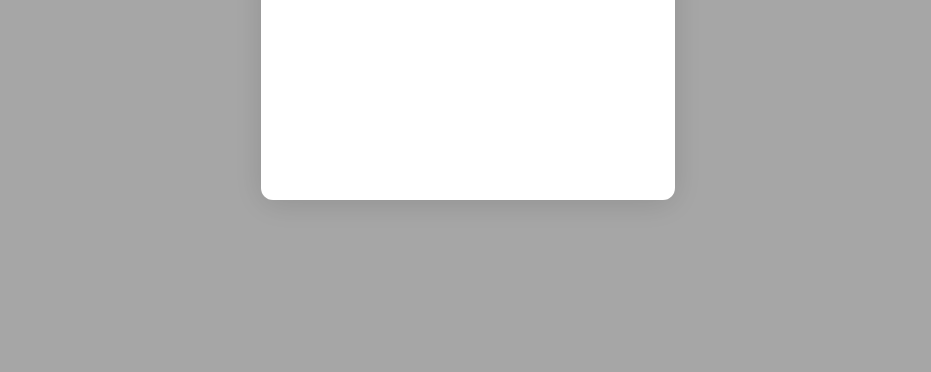
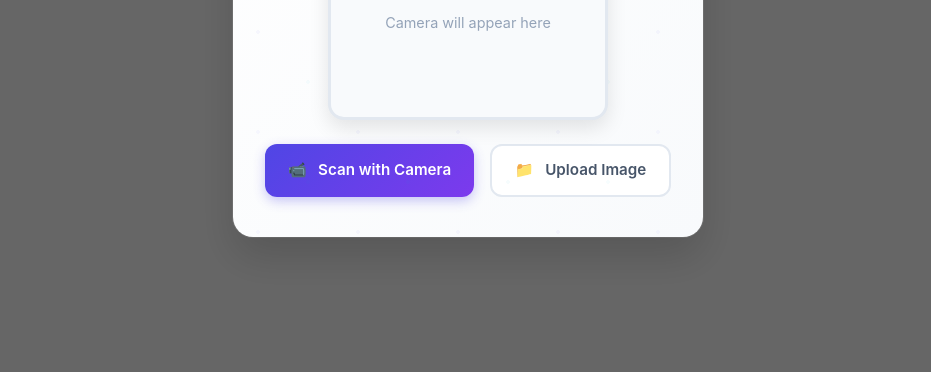
Before and after one commit to datastorage321/datastorage321.github.io, a plain HTML site: page index.html in a window 1280 px wide. Shown: the part 428-800 px from the top of the page, without its empty margins (172-1103 px from the left). Drawn offline with nearby package versions, Linux system fonts and the light colour scheme.

Commit message:
Update index.html

```diff
--- a/index.html
+++ b/index.html
@@ -99,80 +99,282 @@
         return;
     }
 
-            // Create modal
+    // Create modal with enhanced styling
     const modal = document.createElement('div');
     modal.id = 'qr-creds-modal';
-            modal.style.position = 'fixed';
-            modal.style.top = '0';
-            modal.style.left = '0';
-            modal.style.width = '100vw';
-            modal.style.height = '100vh';
-            modal.style.background = 'rgba(0,0,0,0.35)';
-            modal.style.display = 'flex';
-            modal.style.alignItems = 'center';
-            modal.style.justifyContent = 'center';
-            modal.style.zIndex = '99999';
+    modal.style.cssText = `
+        position: fixed;
+        top: 0;
+        left: 0;
+        width: 100vw;
+        height: 100vh;
+        background: rgba(0, 0, 0, 0.6);
+        backdrop-filter: blur(8px);
+        display: flex;
+        align-items: center;
+        justify-content: center;
+        z-index: 99999;
+        opacity: 0;
+        transition: opacity 0.3s ease;
+        font-family: -apple-system, BlinkMacSystemFont, 'Segoe UI', Roboto, sans-serif;
+    `;
 
     const box = document.createElement('div');
-            box.style.background = '#fff';
-            box.style.padding = '2.5em 2em 2em 2em';
-            box.style.borderRadius = '12px';
-            box.style.boxShadow = '0 4px 32px rgba(0,0,0,0.13)';
-            box.style.minWidth = '340px';
-            box.style.textAlign = 'center';
+    box.style.cssText = `
+        background: linear-gradient(135deg, #ffffff 0%, #f8fafc 100%);
+        padding: 2.5em 2em;
+        border-radius: 20px;
+        box-shadow: 0 20px 40px rgba(0, 0, 0, 0.15), 0 0 0 1px rgba(255, 255, 255, 0.1);
+        min-width: 380px;
+        max-width: 90vw;
+        text-align: center;
+        transform: scale(0.9) translateY(20px);
+        transition: transform 0.3s ease;
+        position: relative;
+        overflow: hidden;
+    `;
+
+    // Add subtle animated background pattern
+    const bgPattern = document.createElement('div');
+    bgPattern.style.cssText = `
+        position: absolute;
+        top: 0;
+        left: 0;
+        right: 0;
+        bottom: 0;
+        opacity: 0.03;
+        background-image:
+            radial-gradient(circle at 25px 25px, #4f46e5 2px, transparent 2px),
+            radial-gradient(circle at 75px 75px, #06b6d4 2px, transparent 2px);
+        background-size: 100px 100px;
+        pointer-events: none;
+    `;
 
     const title = document.createElement('h2');
-            title.textContent = 'Scan or Upload QR for Credentials';
-            title.style.marginBottom = '1em';
-            title.style.fontWeight = '600';
-            title.style.fontSize = '1.3em';
+    title.textContent = 'Scan QR Code for Credentials';
+    title.style.cssText = `
+        margin: 0 0 0.5em 0;
+        font-weight: 700;
+        font-size: 1.5em;
+        background: linear-gradient(135deg, #1e293b, #475569);
+        -webkit-background-clip: text;
+        -webkit-text-fill-color: transparent;
+        background-clip: text;
+        color: #1e293b;
+    `;
+
+    const subtitle = document.createElement('p');
+    subtitle.textContent = 'Use your camera or upload an image to authenticate';
+    subtitle.style.cssText = `
+        margin: 0 0 1.5em 0;
+        color: #64748b;
+        font-size: 0.95em;
+        line-height: 1.4;
+    `;
 
     const errorMsg = document.createElement('div');
-            errorMsg.style.color = '#c00';
-            errorMsg.style.fontSize = '0.95em';
-            errorMsg.style.margin = '0.5em 0 0.5em 0';
-            errorMsg.style.display = 'none';
+    errorMsg.style.cssText = `
+        color: #dc2626;
+        background: #fef2f2;
+        border: 1px solid #fecaca;
+        border-radius: 8px;
+        padding: 0.75em 1em;
+        margin: 1em 0;
+        font-size: 0.9em;
+        display: none;
+        animation: shake 0.5s ease-in-out;
+    `;
 
-            // QR scanner container
+    // Add shake animation for errors
+    const style = document.createElement('style');
+    style.textContent = `
+        @keyframes shake {
+            0%, 100% { transform: translateX(0); }
+            25% { transform: translateX(-5px); }
+            75% { transform: translateX(5px); }
+        }
+        @keyframes pulse {
+            0%, 100% { opacity: 1; }
+            50% { opacity: 0.7; }
+        }
+        .scanning-indicator {
+            animation: pulse 2s infinite;
+        }
+    `;
+    document.head.appendChild(style);
+
+    // QR scanner container with improved styling
     const qrContainer = document.createElement('div');
     qrContainer.id = 'qr-reader';
-            qrContainer.style.margin = '1em auto';
-            qrContainer.style.width = '260px';
-            qrContainer.style.height = '260px';
+    qrContainer.style.cssText = `
+        margin: 1.5em auto;
+        width: 280px;
+        height: 280px;
+        border-radius: 16px;
+        overflow: hidden;
+        box-shadow: 0 8px 20px rgba(0, 0, 0, 0.1);
+        border: 3px solid #e2e8f0;
+        background: #f8fafc;
+        position: relative;
+        display: flex;
+        align-items: center;
+        justify-content: center;
+    `;
 
-            // Buttons
+    // Placeholder content for QR container
+    const qrPlaceholder = document.createElement('div');
+    qrPlaceholder.style.cssText = `
+        color: #94a3b8;
+        font-size: 0.9em;
+        text-align: center;
+        padding: 2em;
+        line-height: 1.5;
+    `;
+    qrPlaceholder.innerHTML = `
+        <div style="font-size: 3em; margin-bottom: 0.5em;">📷</div>
+        <div>Camera will appear here</div>
+    `;
+    qrContainer.appendChild(qrPlaceholder);
+
+    // Enhanced buttons
+    const buttonContainer = document.createElement('div');
+    buttonContainer.style.cssText = `
+        display: flex;
+        gap: 1em;
+        justify-content: center;
+        flex-wrap: wrap;
+        margin-top: 1.5em;
+    `;
+
     const webcamBtn = document.createElement('button');
-            webcamBtn.textContent = 'Scan with Webcam';
-            webcamBtn.className = 'btn primary';
-            webcamBtn.style.margin = '0.5em';
+    webcamBtn.innerHTML = `
+        <span style="margin-right: 0.5em;">📹</span>
+        Scan with Camera
+    `;
+    webcamBtn.style.cssText = `
+        background: linear-gradient(135deg, #4f46e5, #7c3aed);
+        color: white;
+        border: none;
+        padding: 0.875em 1.5em;
+        border-radius: 12px;
+        font-size: 0.95em;
+        font-weight: 600;
+        cursor: pointer;
+        transition: all 0.2s ease;
+        box-shadow: 0 4px 12px rgba(79, 70, 229, 0.3);
+        min-width: 140px;
+    `;
 
     const uploadBtn = document.createElement('button');
-            uploadBtn.textContent = 'Upload QR Image';
-            uploadBtn.className = 'btn secondary';
-            uploadBtn.style.margin = '0.5em';
+    uploadBtn.innerHTML = `
+        <span style="margin-right: 0.5em;">📁</span>
+        Upload Image
+    `;
+    uploadBtn.style.cssText = `
+        background: white;
+        color: #475569;
+        border: 2px solid #e2e8f0;
+        padding: 0.875em 1.5em;
+        border-radius: 12px;
+        font-size: 0.95em;
+        font-weight: 600;
+        cursor: pointer;
+        transition: all 0.2s ease;
+        min-width: 140px;
+    `;
+
+    // Add hover effects
+    webcamBtn.onmouseenter = () => {
+        webcamBtn.style.transform = 'translateY(-2px)';
+        webcamBtn.style.boxShadow = '0 6px 16px rgba(79, 70, 229, 0.4)';
+    };
+    webcamBtn.onmouseleave = () => {
+        webcamBtn.style.transform = 'translateY(0)';
+        webcamBtn.style.boxShadow = '0 4px 12px rgba(79, 70, 229, 0.3)';
+    };
+
+    uploadBtn.onmouseenter = () => {
+        uploadBtn.style.transform = 'translateY(-2px)';
+        uploadBtn.style.borderColor = '#cbd5e1';
+        uploadBtn.style.boxShadow = '0 4px 12px rgba(0, 0, 0, 0.1)';
+    };
+    uploadBtn.onmouseleave = () => {
+        uploadBtn.style.transform = 'translateY(0)';
+        uploadBtn.style.borderColor = '#e2e8f0';
+        uploadBtn.style.boxShadow = 'none';
+    };
 
     const fileInput = document.createElement('input');
     fileInput.type = 'file';
     fileInput.accept = 'image/*';
     fileInput.style.display = 'none';
 
+    // Status indicator
+    const statusIndicator = document.createElement('div');
+    statusIndicator.style.cssText = `
+        margin-top: 1em;
+        padding: 0.5em 1em;
+        border-radius: 20px;
+        font-size: 0.85em;
+        font-weight: 500;
+        display: none;
+    `;
+
     let html5QrCode = null;
     let scanning = false;
+
+    function showStatus(message, type = 'info') {
+        statusIndicator.textContent = message;
+        statusIndicator.style.display = 'block';
+
+        if (type === 'scanning') {
+            statusIndicator.style.cssText += `
+                background: #dbeafe;
+                color: #1e40af;
+                display: block;
+            `;
+            statusIndicator.classList.add('scanning-indicator');
+        } else if (type === 'success') {
+            statusIndicator.style.cssText += `
+                background: #dcfce7;
+                color: #166534;
+                display: block;
+            `;
+            statusIndicator.classList.remove('scanning-indicator');
+        }
+    }
+
+    function hideStatus() {
+        statusIndicator.style.display = 'none';
+        statusIndicator.classList.remove('scanning-indicator');
+    }
 
     function handleDecoded(decodedText) {
         try {
             const credsObj = JSON.parse(decodedText);
+            showStatus('✅ Credentials verified successfully!', 'success');
+
+            setTimeout(() => {
                 localStorage.setItem('creds', JSON.stringify(credsObj));
+                modal.style.opacity = '0';
+                box.style.transform = 'scale(0.9) translateY(20px)';
+
+                setTimeout(() => {
                     document.body.removeChild(modal);
                     onReady();
+                }, 300);
+            }, 800);
         } catch (e) {
-                    errorMsg.textContent = 'Invalid QR: not a valid JSON string.';
+            errorMsg.textContent = '❌ Invalid QR code: Please ensure it contains valid credential data.';
             errorMsg.style.display = 'block';
+            hideStatus();
         }
     }
 
     webcamBtn.onclick = () => {
         errorMsg.style.display = 'none';
+        hideStatus();
+
         if (html5QrCode) {
             html5QrCode.stop().then(() => {
                 html5QrCode.clear();
@@ -185,11 +387,14 @@
 
     function startWebcam() {
         qrContainer.innerHTML = '';
+        showStatus('📷 Starting camera...', 'scanning');
+
         html5QrCode = new Html5Qrcode('qr-reader');
         scanning = true;
+
         html5QrCode.start(
             { facingMode: 'environment' },
-                    { fps: 10, qrbox: { width: 220, height: 220 } },
+            { fps: 10, qrbox: { width: 240, height: 240 } },
             (decodedText) => {
                 if (scanning) {
                     scanning = false;
@@ -198,49 +403,71 @@
                 }
             },
             (errorMessage) => {
-                        // ignore scan errors
+                // Ignore scan errors - they're expected during scanning
             }
-                ).catch((err) => {
-                    errorMsg.textContent = 'Camera error: ' + err;
+        ).then(() => {
+            showStatus('🔍 Point camera at QR code', 'scanning');
+        }).catch((err) => {
+            errorMsg.textContent = '❌ Camera access denied or unavailable. Please check permissions.';
             errorMsg.style.display = 'block';
+            hideStatus();
+
+            // Restore placeholder
+            qrContainer.appendChild(qrPlaceholder);
         });
     }
 
     uploadBtn.onclick = () => {
         errorMsg.style.display = 'none';
+        hideStatus();
         fileInput.value = '';
         fileInput.click();
     };
 
     fileInput.onchange = (e) => {
         if (!e.target.files.length) return;
+
         const imageFile = e.target.files[0];
+        showStatus('🔍 Processing image...', 'scanning');
+
         if (html5QrCode) {
             html5QrCode.clear();
         } else {
             html5QrCode = new Html5Qrcode('qr-reader');
         }
+
         scanning = false;
         html5QrCode.scanFile(imageFile, true)
             .then(decodedText => {
                 handleDecoded(decodedText);
             })
             .catch(err => {
-                        errorMsg.textContent = 'Could not read QR from image.';
+                errorMsg.textContent = '❌ No QR code found in image. Please try a clearer image.';
                 errorMsg.style.display = 'block';
+                hideStatus();
             });
     };
 
+    // Assembly
+    box.appendChild(bgPattern);
     box.appendChild(title);
+    box.appendChild(subtitle);
+    box.appendChild(qrContainer);
     box.appendChild(errorMsg);
-            box.appendChild(webcamBtn);
-            box.appendChild(uploadBtn);
+    box.appendChild(buttonContainer);
+    buttonContainer.appendChild(webcamBtn);
+    buttonContainer.appendChild(uploadBtn);
     box.appendChild(fileInput);
-            box.appendChild(qrContainer);
+    box.appendChild(statusIndicator);
     modal.appendChild(box);
     document.body.appendChild(modal);
+
+    // Animate in
+    requestAnimationFrame(() => {
+        modal.style.opacity = '1';
+        box.style.transform = 'scale(1) translateY(0)';
+    });
 }
-
         // Load credentials from localStorage
         function getCreds() {
             const credsStr = localStorage.getItem('creds');
```
Lines whose indentation alone changed are shown as unchanged.
